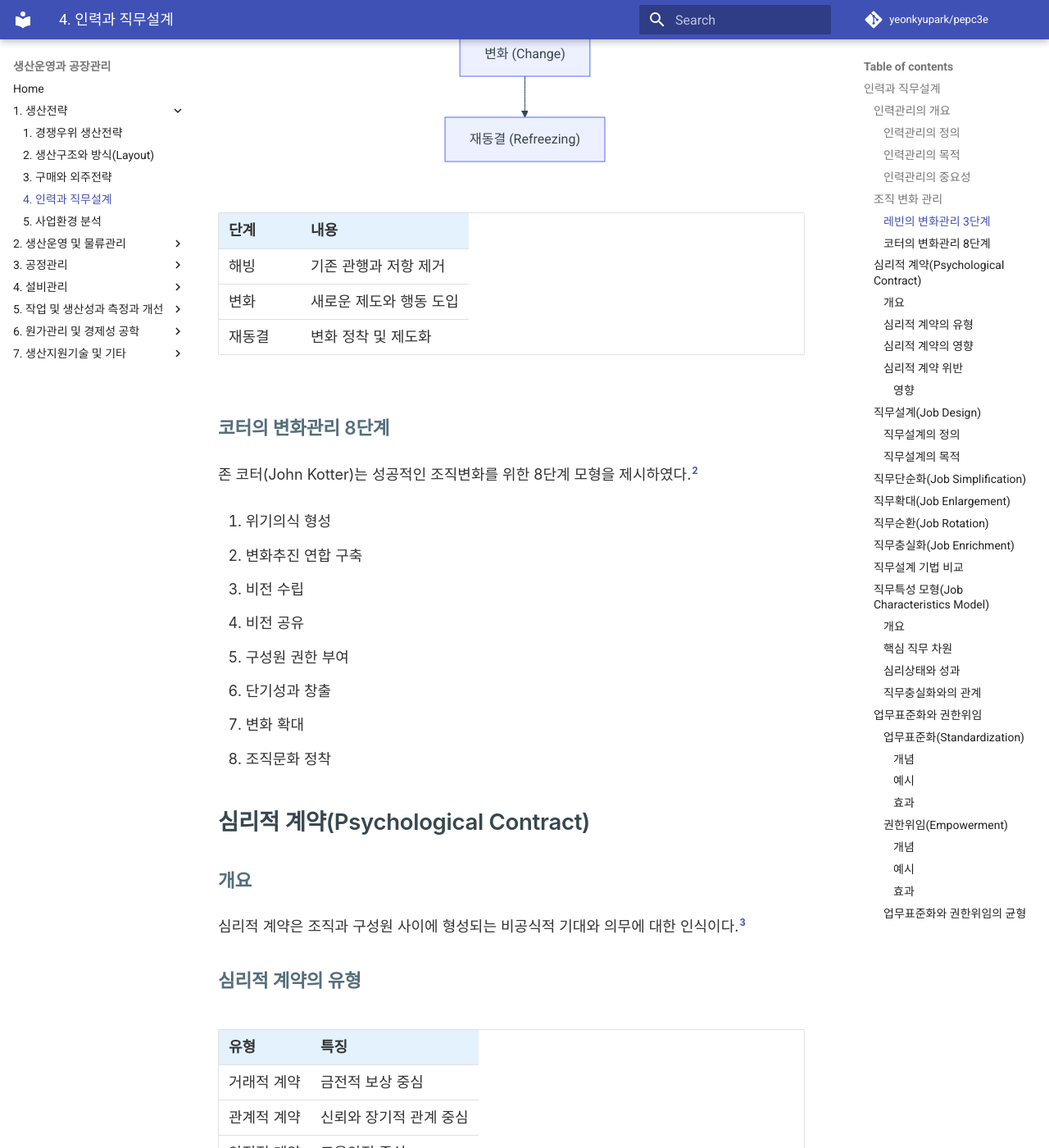
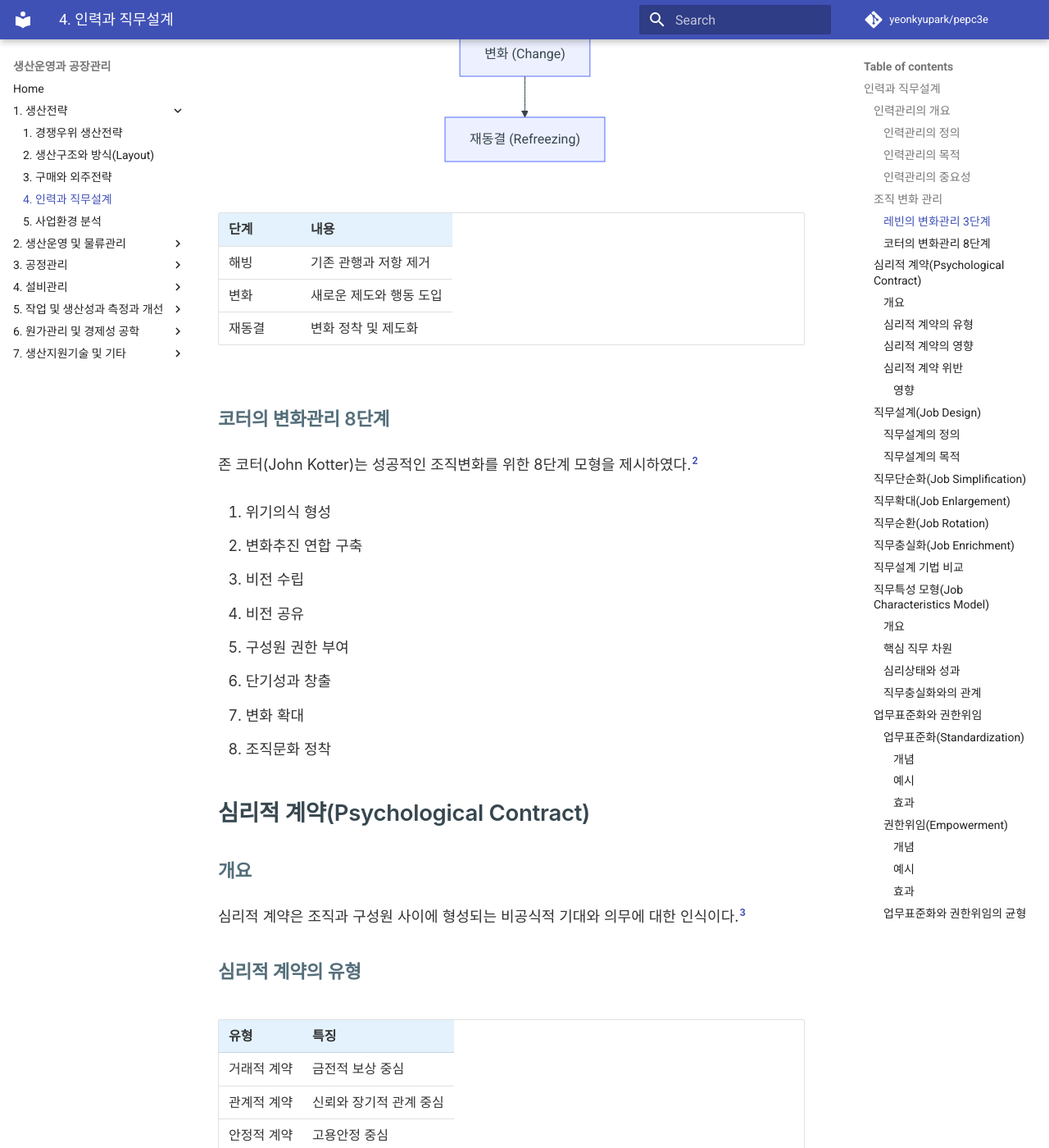
Before and after one commit to yeonkyupark/pepc3e, an MkDocs documentation site: the page built from docs/0104_workforce_and_job_design.md, in a window 1280 px wide and 1400 px high, scrolled down 1849 px. Shown: the whole window at 82% size. Built offline with MkDocs 1.6.1 and Material for MkDocs 9.7.7, drawn with Linux system fonts in a browser that asks for light colours; comment, search, counter and statistics services are not loaded.

Commit message:
Update extra.css

```diff
--- a/docs/stylesheets/extra.css
+++ b/docs/stylesheets/extra.css
@@ -234,7 +234,8 @@
 
     margin:1rem 0;
 
-    font-size:.90rem;
+    /* font-size:.90rem; */
+    font-size:16px;
 }
 
 
@@ -261,6 +262,7 @@
 .md-typeset table:not([class]) th,
 .md-typeset table:not([class]) td{
 
+    font-size:16px;
     padding:.4rem .6rem;
 
     line-height:1.45;
@@ -407,11 +409,7 @@
 
 .md-typeset .admonition{
 
-    margin:1.4rem 0;
-
-    border-radius:8px;
-
-    font-size:.90rem;
+    font-size:16px;
 
     line-height:1.6;
 }
@@ -419,9 +417,10 @@
 
 .md-typeset .admonition-title{
 
+    font-size:16px;
+
     font-weight:700;
 }
-
 
 
 /* ==========================================================================
```
